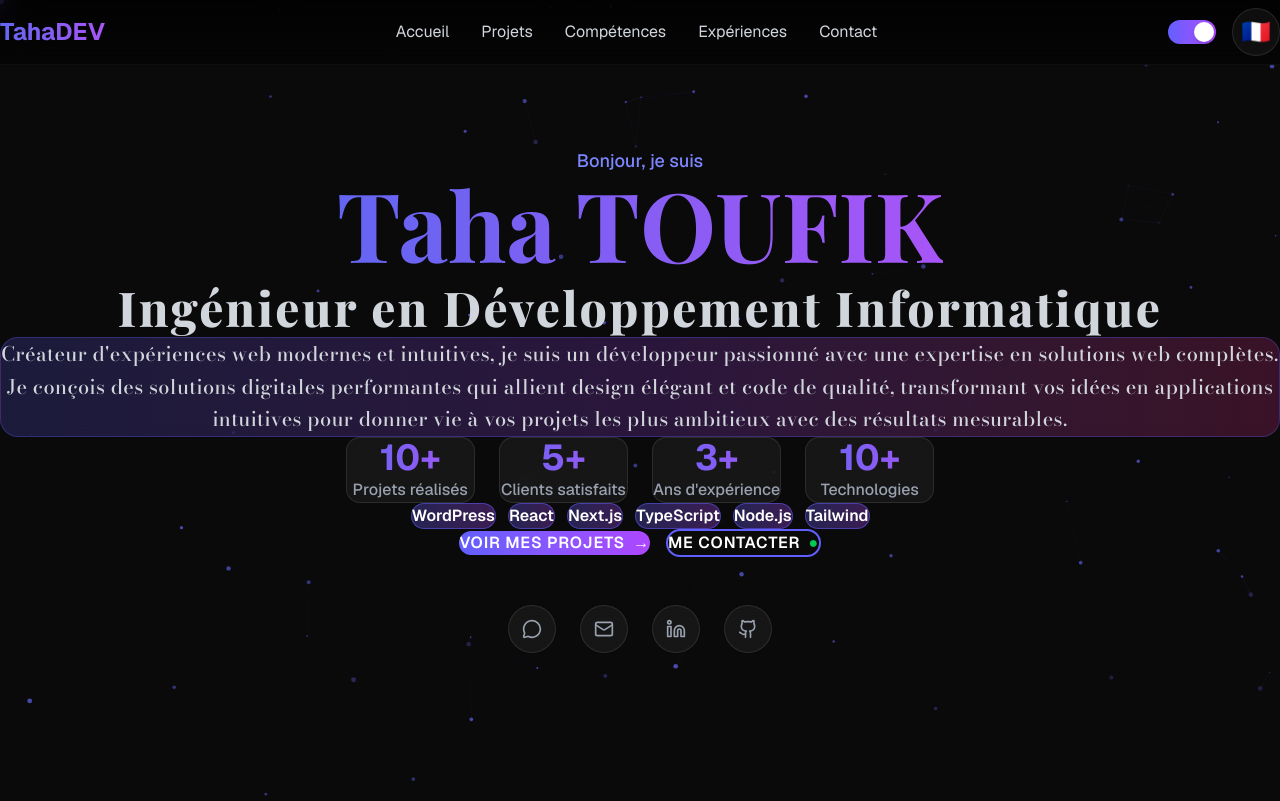
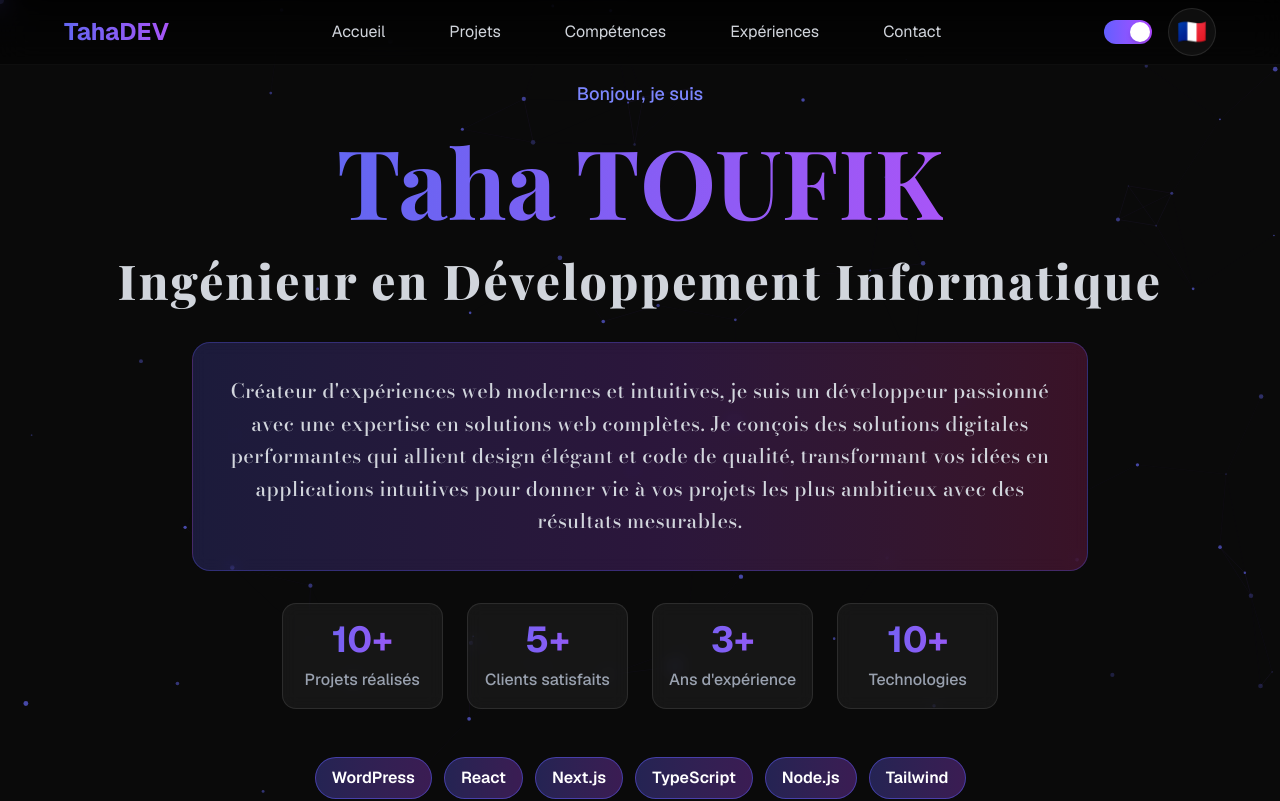
Before and after one commit to TOUFIK-Taha98/portfolio_dev, a Next.js app: page / in a window 1280 px wide. Shown: the top 801 px of the page. Built offline with nearby package versions, Linux system fonts and the light colour scheme.

Commit message:
🔧 Fix CSS reset - preserve component padding and margins

```diff
--- a/app/globals.css
+++ b/app/globals.css
@@ -91,9 +91,9 @@
   --radius-4xl: calc(var(--radius) + 16px);
 }
 
-* {
-  margin: 0;
-  padding: 0;
+*,
+*::before,
+*::after {
   box-sizing: border-box;
 }
 
@@ -104,6 +104,8 @@ html {
 }
 
 body {
+  margin: 0;
+  padding: 0;
   background: var(--background);
   color: var(--foreground);
   font-family: var(--font-geist-sans), Arial, Helvetica, sans-serif;
@@ -113,12 +115,11 @@ body {
   position: relative;
 }
 
-/* Prevent horizontal scroll on all elements */
+/* Prevent horizontal scroll on main container elements only */
 #__next,
-main,
-section,
-div {
+main {
   max-width: 100vw;
+  overflow-x: hidden;
 }
 
 /* Gradient Text Effect - Using button gradient (indigo to purple) */
```
